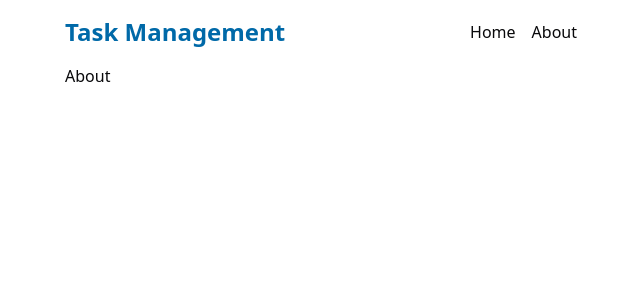
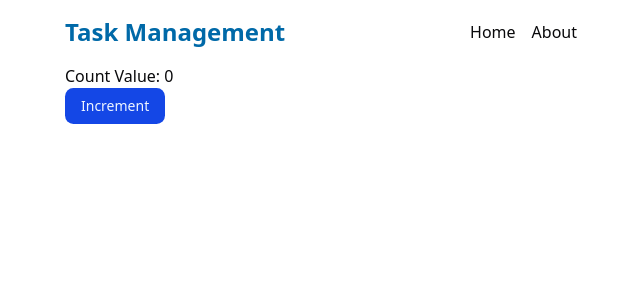
Before and after one commit to mhaidarhanif/task-management-10, a React (Vite) app: page /about in a window 1280 px wide. Shown: the top 300 px of the page, without its empty margins (319-959 px from the left). Built offline with nearby package versions, Linux system fonts and the light colour scheme.

Commit message:
feat: counter increment with localStorage via useEffect

```diff
--- a/src/app.tsx
+++ b/src/app.tsx
@@ -1,10 +1,8 @@
 import { Tasks } from "@/modules/task/tasks";
-import { TimerInterval } from "@/modules/timer/timer-interval";
 
 export function App() {
   return (
     <>
-      <TimerInterval />
       <Tasks />
     </>
   );
--- a/src/modules/counter/counter-increment.tsx
+++ b/src/modules/counter/counter-increment.tsx
@@ -1,8 +1,15 @@
 import { Button } from "@/components/ui/button";
-import { useState } from "react";
+import { useEffect, useState } from "react";
 
 export function CounterIncrement() {
-  const [count, setCount] = useState(0);
+  const [count, setCount] = useState(() => {
+    const storedCount = localStorage.getItem("count");
+    return storedCount ? Number(storedCount) : 0;
+  });
+
+  useEffect(() => {
+    localStorage.setItem("count", String(count));
+  }, [count]);
 
   function handleIncrement() {
     setCount(count + 1);
--- a/src/routes/about.tsx
+++ b/src/routes/about.tsx
@@ -1,7 +1,9 @@
+import { CounterIncrement } from "@/modules/counter/counter-increment";
+
 export function About() {
   return (
     <div>
-      <h1>About</h1>
+      <CounterIncrement />
     </div>
   );
 }
```
